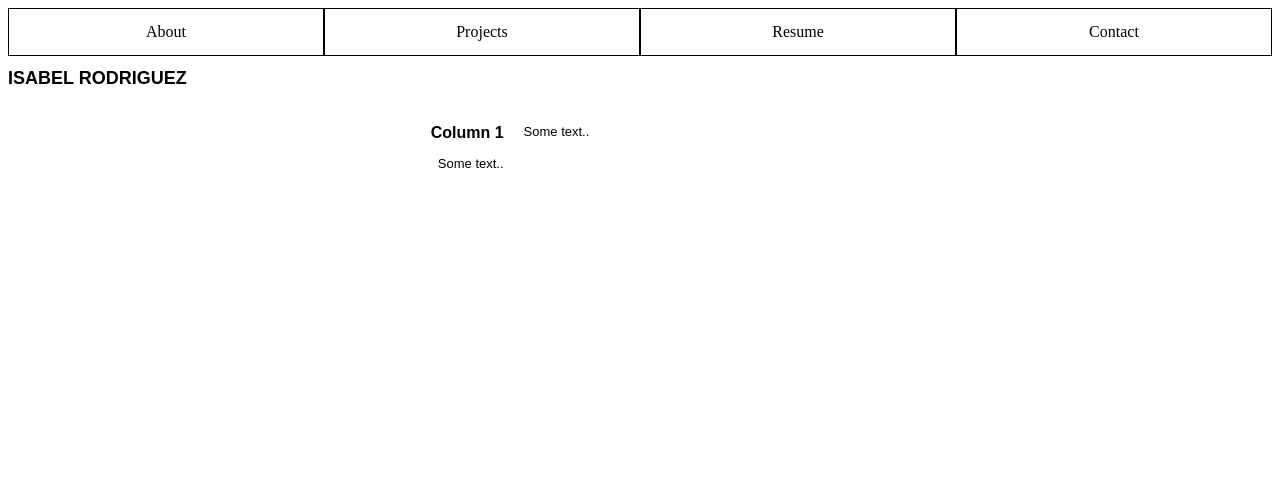
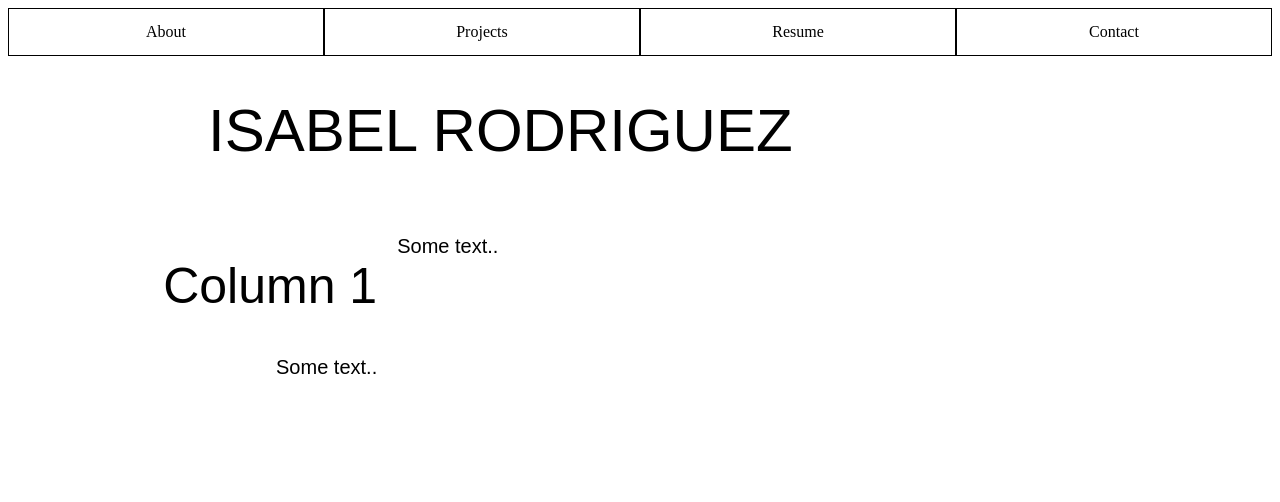
Before and after one commit to ijr12345/ijr12345.github.io, a plain HTML site: page index.html in a window 1280 px wide. Drawn offline with Linux system fonts and the light colour scheme.

Commit message:
layout looks

```diff
--- a/style.css
+++ b/style.css
@@ -40,16 +40,17 @@ li a:hover {
     float: left;
     padding: 10px;
     padding-bottom: 100px;
+
     /*height: 300px; /* Should be removed. Only for demonstration */
 }
 
 .left {
-    width: 40%;
+    width: 30%;
     text-align: right;
 }
 
 .right {
-    width: 60%;
+    width: 70%;
 }
 
   /* Clear floats after the columns */
@@ -62,17 +63,20 @@ li a:hover {
 h1 {
     color: black;
     font-family: Arial, Helvetica, sans-serif;
-    font-size: large;
+    font-size: 60px;
+    font-weight: 400;
+    padding-left: 200px;
 }
 
 h2 {
     color: black;
     font-family: Arial, Helvetica, sans-serif;
-    font-size: medium;
+    font-size: 50px;
+    font-weight: 200;
 }
 
 p {
     color: black;
     font-family: Arial, Helvetica, sans-serif;
-    font-size: small;
+    font-size: 20px
 }
```
